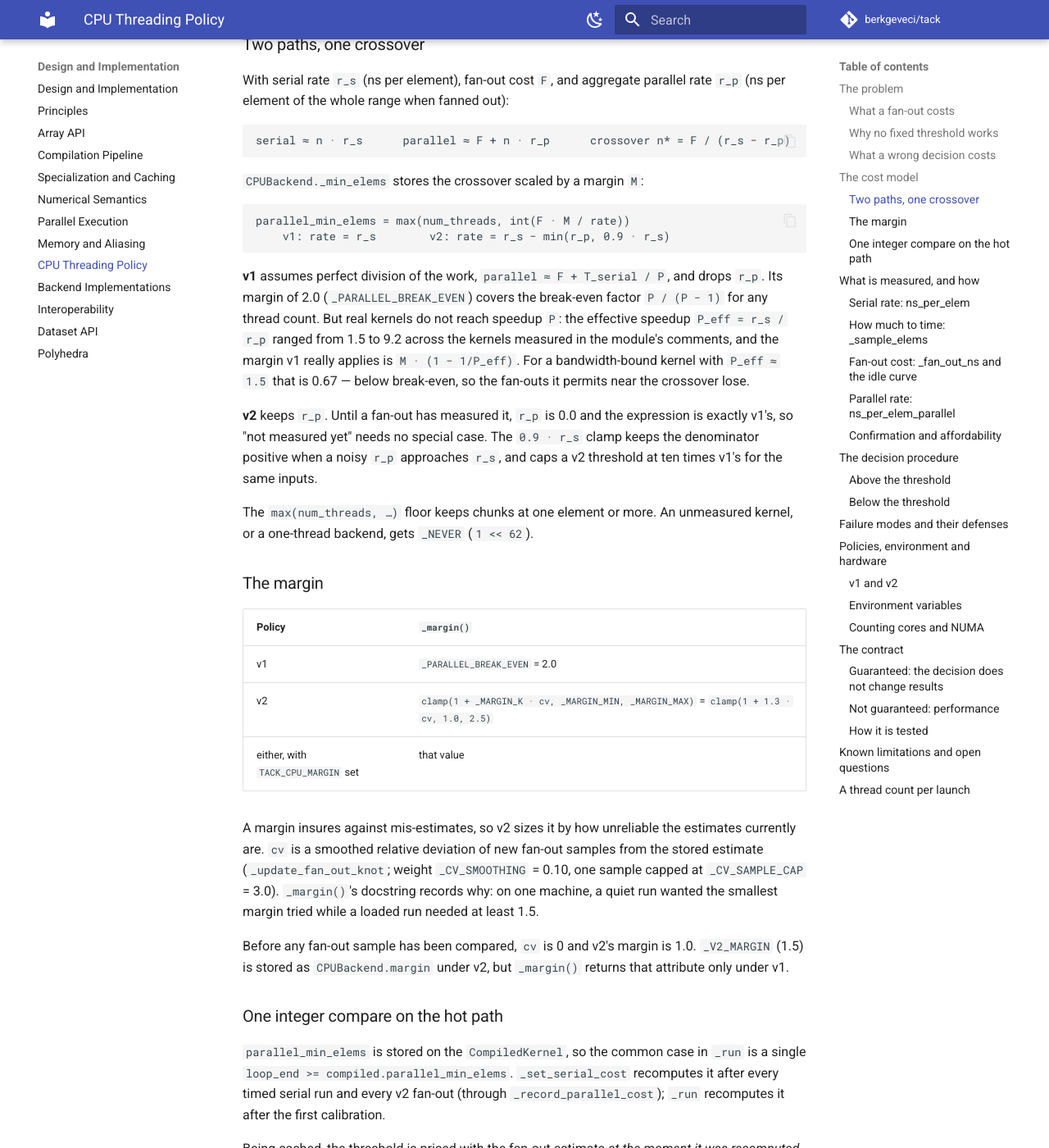
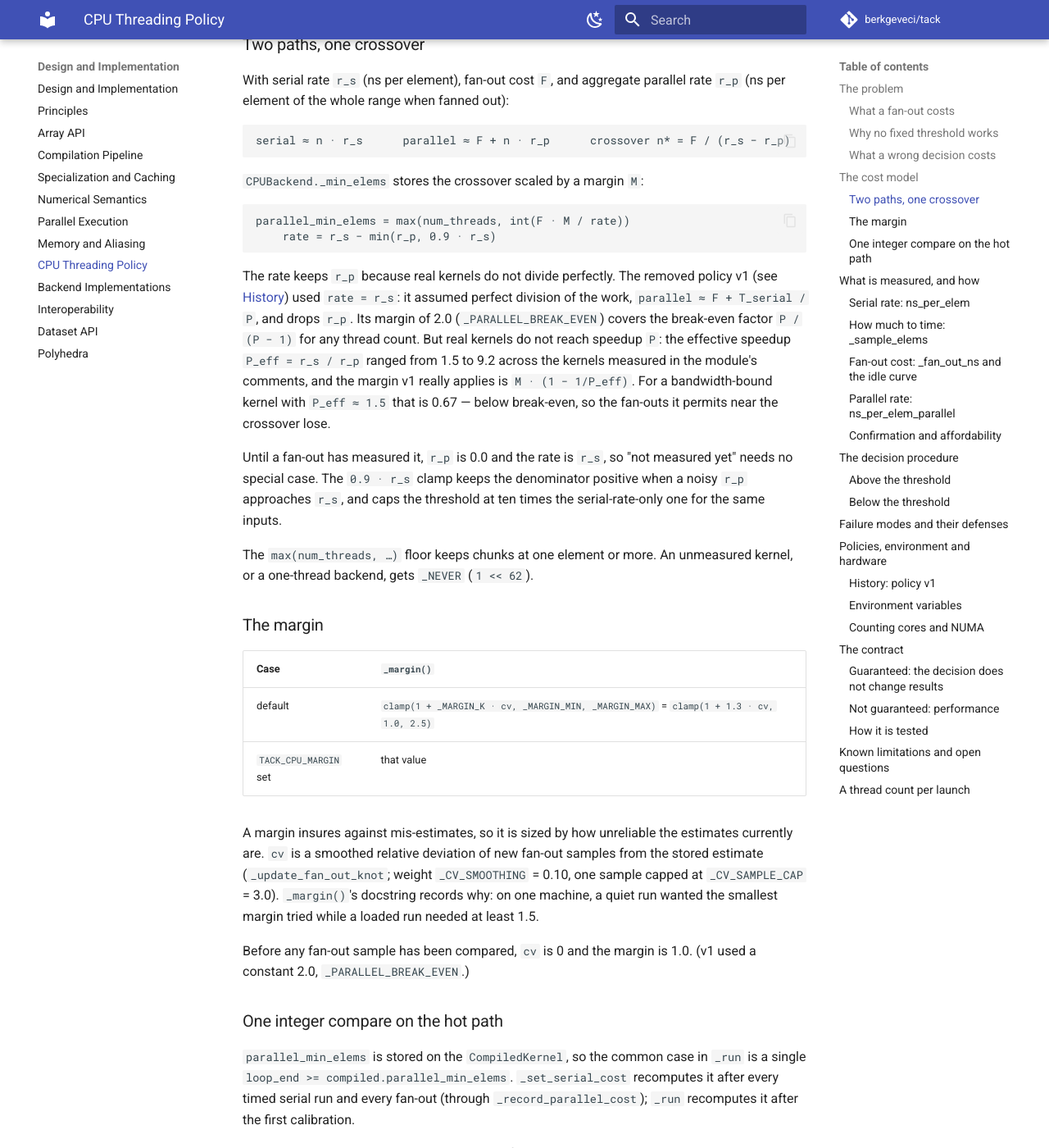
Before and after one commit to berkgeveci/tack, an MkDocs documentation site: the page built from docs/design/cpu-threading.md, in a window 1280 px wide and 1400 px high, scrolled down 2942 px. Shown: the whole window at 82% size. Built offline with MkDocs 1.6.1 and Material for MkDocs 9.7.7, drawn with Linux system fonts in a browser that asks for light colours; comment, search, counter and statistics services are not loaded; some of the changed text lies outside the part shown.

Commit message:
Remove CPU threading policy v1
v2 has been the default since 2026-08-10, and v1 survived as an opt-out
(TACK_CPU_POLICY=v1) that every branch of the policy tested for: fifteen
places in cpu.py, a second fan-out path without per-worker timing, a
constant margin beside the derived one, and thirteen tests that skipped
themselves under it. The policy is now the one path. TACK_CPU_POLICY=v2
(or unset) is still accepted so scripts keep working; anything else, v1
included, raises, so one that relied on v1 says so instead of silently
getting v2. CPUBackend.policy, CPUBackend.margin and _V2_MARGIN go with
it; TACK_CPU_MARGIN still overrides the derived margin.

The threading benchmark still reconstructs thresholds for saved reports
under the policy each recorded, so old v1 reports read as before; only
what it reads from the live backend changes. The design notes keep v1 as
history, where it explains the current rules.

````diff
--- a/docs/design/cpu-threading.md
+++ b/docs/design/cpu-threading.md
@@ -139,10 +139,12 @@
 
 ```
 parallel_min_elems = max(num_threads, int(F · M / rate))
-    v1: rate = r_s        v2: rate = r_s − min(r_p, 0.9 · r_s)
+    rate = r_s − min(r_p, 0.9 · r_s)
 ```
 
-**v1** assumes perfect division of the work, `parallel ≈ F + T_serial / P`,
+The rate keeps `r_p` because real kernels do not divide perfectly. The
+removed policy v1 (see [History](#history-policy-v1)) used `rate = r_s`: it
+assumed perfect division of the work, `parallel ≈ F + T_serial / P`,
 and drops `r_p`. Its margin of 2.0 (`_PARALLEL_BREAK_EVEN`) covers the
 break-even factor `P / (P − 1)` for any thread count. But real kernels do not
 reach speedup `P`: the effective speedup `P_eff = r_s / r_p` ranged from 1.5
@@ -151,39 +153,36 @@
 `P_eff ≈ 1.5` that is 0.67 — below break-even, so the fan-outs it permits
 near the crossover lose.
 
-**v2** keeps `r_p`. Until a fan-out has measured it, `r_p` is 0.0 and the
-expression is exactly v1's, so "not measured yet" needs no special case. The
-`0.9 · r_s` clamp keeps the denominator positive when a noisy `r_p`
-approaches `r_s`, and caps a v2 threshold at ten times v1's for the same
-inputs.
+Until a fan-out has measured it, `r_p` is 0.0 and the rate is `r_s`, so
+"not measured yet" needs no special case. The `0.9 · r_s` clamp keeps the
+denominator positive when a noisy `r_p` approaches `r_s`, and caps the
+threshold at ten times the serial-rate-only one for the same inputs.
 
 The `max(num_threads, …)` floor keeps chunks at one element or more. An
 unmeasured kernel, or a one-thread backend, gets `_NEVER` (`1 << 62`).
 
 ### The margin
 
-| Policy | `_margin()` |
+| Case | `_margin()` |
 |---|---|
-| v1 | `_PARALLEL_BREAK_EVEN` = 2.0 |
-| v2 | `clamp(1 + _MARGIN_K · cv, _MARGIN_MIN, _MARGIN_MAX)` = `clamp(1 + 1.3 · cv, 1.0, 2.5)` |
-| either, with `TACK_CPU_MARGIN` set | that value |
+| default | `clamp(1 + _MARGIN_K · cv, _MARGIN_MIN, _MARGIN_MAX)` = `clamp(1 + 1.3 · cv, 1.0, 2.5)` |
+| `TACK_CPU_MARGIN` set | that value |
 
-A margin insures against mis-estimates, so v2 sizes it by how unreliable the
+A margin insures against mis-estimates, so it is sized by how unreliable the
 estimates currently are. `cv` is a smoothed relative deviation of new fan-out
 samples from the stored estimate (`_update_fan_out_knot`; weight
 `_CV_SMOOTHING` = 0.10, one sample capped at `_CV_SAMPLE_CAP` = 3.0).
 `_margin()`'s docstring records why: on one machine, a quiet run wanted the
 smallest margin tried while a loaded run needed at least 1.5.
 
-Before any fan-out sample has been compared, `cv` is 0 and v2's margin is
-1.0. `_V2_MARGIN` (1.5) is stored as `CPUBackend.margin` under v2, but
-`_margin()` returns that attribute only under v1.
+Before any fan-out sample has been compared, `cv` is 0 and the margin is
+1.0. (v1 used a constant 2.0, `_PARALLEL_BREAK_EVEN`.)
 
 ### One integer compare on the hot path
 
 `parallel_min_elems` is stored on the `CompiledKernel`, so the common case in
 `_run` is a single `loop_end >= compiled.parallel_min_elems`. `_set_serial_cost`
-recomputes it after every timed serial run and every v2 fan-out (through
+recomputes it after every timed serial run and every fan-out (through
 `_record_parallel_cost`); `_run` recomputes it after the first calibration.
 
 Being cached, the threshold is priced with the fan-out estimate *at the
@@ -222,7 +221,7 @@
 | more than 8x lower | the sample, outright | easing down from a far-too-high estimate would keep losing fan-outs for thousands of dispatches |
 | otherwise | `prev + 0.25 · (sample − prev)` | ordinary smoothing |
 
-Under v2, two more rules depend on whether the range was **scattered**.
+Two more rules depend on whether the range was **scattered**.
 `CompiledKernel.scattered` is true initially and after any fan-out, and is
 cleared when a serial run covers the whole range. A serial run over a
 scattered range first pulls data back from other cores' caches, or faults in
@@ -269,20 +268,20 @@
 and stores the minimum as `_fan_out_ns`. A pure-Python no-op probe would
 understate it (the docstring: 122 µs against the real path's 223 µs). Until
 then `_DEFAULT_FAN_OUT_NS` (200 µs) stands in, high on purpose so being wrong
-only delays the first fan-out. Under v1, `_fan_out_ns` is the fan-out cost
-for the life of the backend.
+only delays the first fan-out. (Under the removed v1, `_fan_out_ns` was the
+fan-out cost for the life of the backend.)
 
-**The idle curve (v2).** A dispatch after a pause pays more than one after
+**The idle curve.** A dispatch after a pause pays more than one after
 another fan-out, because idle cores descend into deeper sleep states, and the
 shape differs by machine. The comment on `_FAN_OUT_GAPS_MS` records idle
 fan-outs at 2.45x the back-to-back cost on a 2-socket Xeon and 3.81x on an
 M1 Max (August 2026), the Xeon's penalty complete by 10 ms and the M1 Max's
 still growing at 50 ms; `_FAN_OUT_IDLE_PRIOR`'s comment adds 2.1x on a
-1-socket Xeon (October 2026). So v2 keeps the cost as a curve over
+1-socket Xeon (October 2026). So the backend keeps the cost as a curve over
 *idleness*, with knots at 0, 10 and 50 ms.
 
 `_fan_out_estimate()` takes the gap since `_last_dispatch_ns` — set at the end
-of every v2 fan-out and refresh, and not by serial runs, which leave the
+of every fan-out and refresh, and not by serial runs, which leave the
 workers idle — and interpolates piecewise-linearly with two rules on read:
 
 - **Monotone.** A longer pause cannot make threads wake faster. This is
@@ -305,12 +304,12 @@
 **Keeping it current.** A startup measurement records whatever the machine
 was doing at startup, so two paths refine the curve:
 
-- **Free samples:** `_record_fan_out`, after every v2 fan-out, takes elapsed
+- **Free samples:** `_record_fan_out`, after every fan-out, takes elapsed
   time minus the slowest worker's span — both measured — when the work is at
   most `_FAN_OUT_MAX_WORK_SHARE` (35%) of the dispatch, where the subtraction
   is well conditioned. It updates the nearest knot with weight
   `_FAN_OUT_SMOOTHING` (0.15).
-- **Scheduled samples:** `_refresh_fan_out`, after every v2 dispatch once a
+- **Scheduled samples:** `_refresh_fan_out`, after every dispatch once a
   curve exists. If `_FAN_OUT_REFRESH_NS` (100 ms) has passed since the last
   measurement, or the knot nearest the current gap still holds its prior, it
   times one empty fan-out at the current gap. If the dispatch arrived cold
@@ -326,7 +325,7 @@
 
 ### Parallel rate: `ns_per_elem_parallel`
 
-Under v2, each worker is timed *inside* the worker, around its kernel calls
+Each worker is timed *inside* the worker, around its kernel calls
 only: through the JIT'd pool every worker reports its span and the
 elements it claimed (`CPool.run(..., measure=True)`, read in
 `_pool_execute`), and through the executor each task times its own
@@ -398,7 +397,7 @@
 estimate alone; the docstring records two dearer prices that each switched
 the mechanism off for the kernel it was built for.
 
-`_needs_confirmation` (v2) uses it: while a kernel has never had a clean
+`_needs_confirmation` uses it: while a kernel has never had a clean
 sample, an affordable range above the threshold runs serially instead. A
 first sample is never clean, and `_CONFIRM_BAND`'s comment records such
 samples reading a bandwidth-bound kernel 3–4x dear on a 1-socket Xeon, a
@@ -408,7 +407,7 @@
 
 ## The decision procedure
 
-`_dispatch` binds the arguments once, calls `_run`, and afterwards (v2, once
+`_dispatch` binds the arguments once, calls `_run`, and afterwards (once
 a curve exists) calls `_refresh_fan_out`. `_run` decides:
 
 ```mermaid
@@ -426,7 +425,7 @@
     F -- yes --> G{"_sample_elems covers the range?"}
     G -- yes --> WS
     G -- no --> H["head: _run_untimed(0, start)<br/>slice: _run_serial(start, start + probe)"]
-    H --> I{"v2, slice over 8x below the estimate,<br/>and room for two more slices?"}
+    H --> I{"slice over 8x below the estimate,<br/>and room for two more slices?"}
     I -- yes --> J["_second_opinion"]
     I -- no --> K["_parallel_execute(rest of range)"]
     J --> K
@@ -458,7 +457,7 @@
       `start · r_s` exceeds the current fan-out estimate, otherwise untimed on
       this thread;
     - times the slice with `_run_serial`;
-    - under v2, calls `_second_opinion` if the slice read more than 8x below
+    - calls `_second_opinion` if the slice read more than 8x below
       the previous estimate and two slices' worth of range remain;
     - fans out the remainder.
 4. **Otherwise** fan out the whole range (`whole_range=True`).
@@ -472,7 +471,7 @@
 
 ### Below the threshold
 
-1. **Parallel recheck (v2).** `_parallel_recheck_due` fires when the kernel is
+1. **Parallel recheck.** `_parallel_recheck_due` fires when the kernel is
    confirmed, `r_p` and the fan-out have been measured, and the range *would*
    fan out on the serial rate alone (`loop_end · r_s ≥ margin · fan_out`) —
    when `r_p` is what keeps it serial. It uses the same 1, 2, 4 … 1024
@@ -513,15 +512,16 @@
 
 ## Policies, environment and hardware
 
-### v1 and v2
+### History: policy v1
 
-`TACK_CPU_POLICY` is read once, when the backend is created. `v2` is the
-default (since 2026-08-10), selected when the variable is unset or empty;
-`v1` selects the earlier policy. Any other value raises `ValueError` from
-the constructor, naming the accepted values (`_CPU_POLICIES`), so a
-misspelling cannot select a policy silently.
+The policy described here was "v2" while an earlier one, v1, could still be
+selected with `TACK_CPU_POLICY=v1`. v2 became the default on 2026-08-10 and
+v1 was removed on 2026-10-15. `TACK_CPU_POLICY` is still read once, when the
+backend is created: unset, empty or `v2` is accepted, and anything else,
+`v1` included, raises `ValueError`, so a script that relied on v1 says so.
+What v1 lacked:
 
-| Mechanism | v1 | v2 |
+| Mechanism | v1 | v2 (now the policy) |
 |---|---|---|
 | Serial rate: overhead subtraction, outlier cap, far-lower samples believed | yes | yes |
 | Serial rechecks at rotating positions | yes | yes |
@@ -546,8 +546,8 @@
 | Variable | Effect |
 |---|---|
 | `TACK_CPU_THREADS` | Worker count, parsed as an integer; values below 1 become 1. With one thread the pool is never created and every threshold is `_NEVER`. An explicit `num_threads`, from `tack.device("cpu", num_threads=…)` or `CPUBackend(num_threads=…)`, takes precedence. |
-| `TACK_CPU_POLICY` | `v2` (default, also when unset or empty) or `v1`. Anything else raises `ValueError`. |
-| `TACK_CPU_MARGIN` | A float that replaces the margin under either policy, switching off v2's derived margin. For experiments. |
+| `TACK_CPU_POLICY` | Accepted for old scripts only: unset, empty or `v2`. Anything else, `v1` included, raises `ValueError`. |
+| `TACK_CPU_MARGIN` | A float that replaces the derived margin. For experiments. |
 | `TACK_CPU_POOL` | `python` (also `0`, `off`, `no`, `false`) fans out through a `ThreadPoolExecutor` instead of the JIT'd pool. Anything else, or unset, uses the pool where it can be made. |
 | `TACK_CPU_POOL_SPIN` | How many pause iterations a pool worker spins before sleeping (default 20000). For experiments. |
 | `TACK_CPU_MALLOC` | Linux only, off by default (read by `dispatch.env_flag`). When on, the first CPU backend tells glibc to keep freed pages (`_tune_malloc`: `mallopt` sets the mmap threshold to its 32 MiB cap, the trim threshold to 4 GiB and the top pad to 256 MiB), process-wide. A filter that frees and reallocates the same temporaries otherwise takes their page faults on every call: threshold at 5M cells on 8 threads of one bound NUMA node 126 → 104 ms. Opt-in because it changes `malloc` for NumPy and every other library, and unbound on a 28-core EPYC it gained nothing (6–8% slower, within noise); a reused block also keeps the placement of its first touch. |
@@ -627,7 +627,7 @@
 processes or machines; decisions near a crossover flip on noise. Some
 dispatches take a slower path on purpose: rechecks run part of a range
 serially, and parallel rechecks fan out a range the policy believes is better
-serial. Under v2, refreshes add about one empty fan-out per 100 ms of
+serial. Refreshes add about one empty fan-out per 100 ms of
 dispatching, plus the hot knot's probe at most once a second. The policy
 promises to keep measuring, not to be right.
 
````
Also changed, not shown: CHANGELOG.md (+5 -0 lines), CLAUDE.md (+4 -4 lines), docs/contracts/runtime-api.md (+1 -1 lines), 7 other files.
